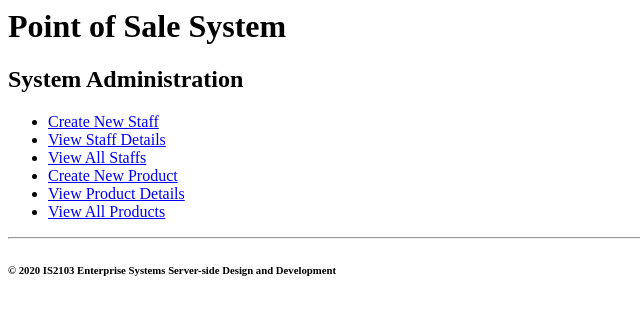
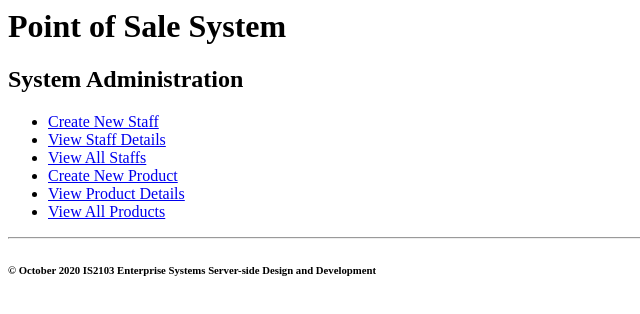
Before and after one commit to isabellleong/PointOfSaleSystemWeb, a plain HTML site: page index.html in a window 1280 px wide. Shown: the full height of the page, 0-640 px from the left. Drawn offline with Linux system fonts and the light colour scheme.

Commit message:
modified index.html copyright

```diff
--- a/index.html
+++ b/index.html
@@ -15,7 +15,7 @@
 		</ul>
 		<p>
 			<hr/>
-			<h6>&copy; 2020 IS2103 Enterprise Systems Server-side Design and Development</h6>
+			<h6>&copy; October 2020 IS2103 Enterprise Systems Server-side Design and Development</h6>
 		</p>
 	</body>
 </html>
```
